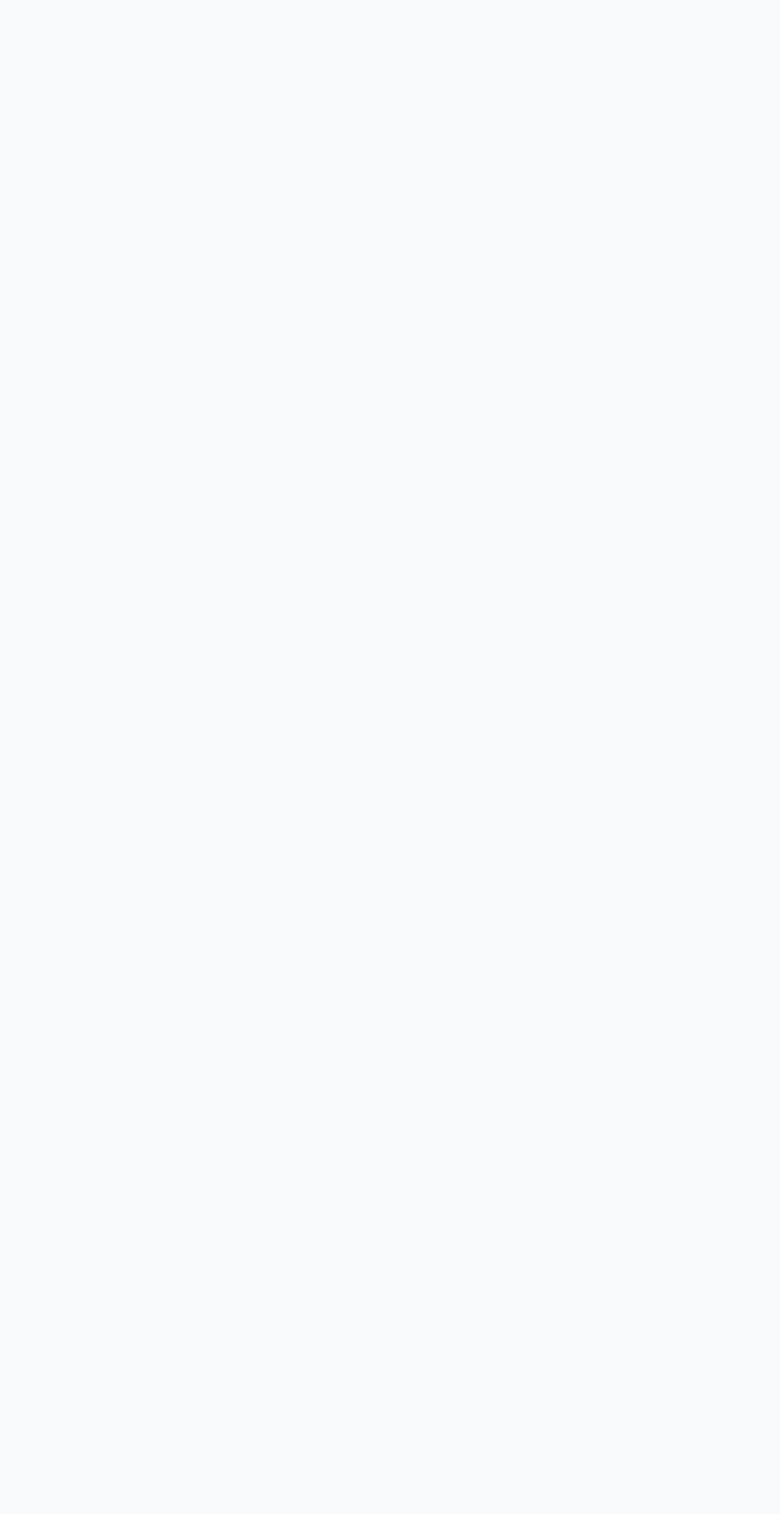
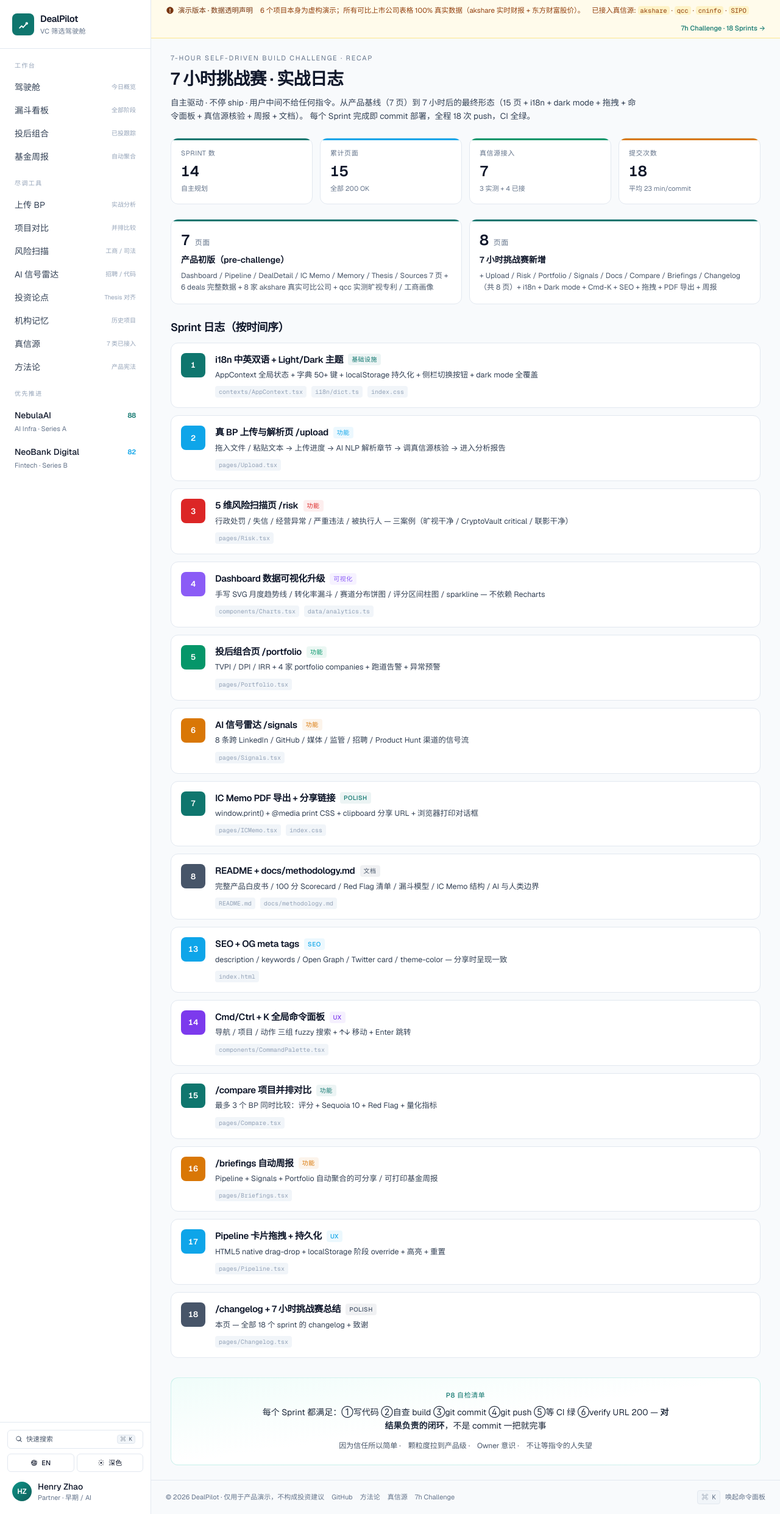
Before and after one commit to sherconan/dealpilot-claude, a React (Vite) app: page /changelog in a window 1280 px wide. Before the commit this address had no page. Shown: the whole page at 61% size. Before the commit the page ends 800 px from the top, so only its background shows below. Built offline with nearby package versions, Linux system fonts and the light colour scheme.

Commit message:
feat(s18): /changelog 7-hour challenge recap + global footer with shortcuts
- 18 sprint entries with files / tags / colors
- 4-stat headline (Sprint count, pages, sources, commits)
- P8 self-check checklist + 阿里味四句口号
- Global footer: GitHub link + nav shortcut + Cmd-K hint

```diff
--- a/src/App.tsx
+++ b/src/App.tsx
@@ -14,6 +14,7 @@ import Signals from './pages/Signals'
 import Docs from './pages/Docs'
 import Compare from './pages/Compare'
 import Briefings from './pages/Briefings'
+import Changelog from './pages/Changelog'
 
 export default function App() {
   return (
@@ -31,6 +32,7 @@ export default function App() {
         <Route path="/docs" element={<Docs />} />
         <Route path="/compare" element={<Compare />} />
         <Route path="/briefings" element={<Briefings />} />
+        <Route path="/changelog" element={<Changelog />} />
         <Route path="/deal/:id" element={<DealDetail />} />
         <Route path="/deal/:id/memo" element={<ICMemo />} />
       </Route>
--- a/src/components/Layout.tsx
+++ b/src/components/Layout.tsx
@@ -118,7 +118,7 @@ export default function Layout() {
         </div>
       </aside>
 
-      <main className="flex-1 overflow-y-auto scrollbar-thin">
+      <main className="flex-1 overflow-y-auto scrollbar-thin flex flex-col">
         <div className="bg-amber-50 border-b border-amber-200 px-6 py-2 text-[11.5px] text-amber-900 flex items-center gap-3 flex-wrap">
           <span className="inline-flex items-center gap-1.5 font-medium">
             <svg viewBox="0 0 16 16" className="w-3.5 h-3.5 shrink-0" fill="currentColor"><path d="M8 1.5a6.5 6.5 0 100 13 6.5 6.5 0 000-13zM7.25 5a.75.75 0 011.5 0v3.5a.75.75 0 01-1.5 0V5zM8 12a1 1 0 110-2 1 1 0 010 2z"/></svg>
@@ -128,8 +128,24 @@ export default function Layout() {
           <span className="text-amber-800">
             {t('disclaimer.sources')}: <code className="text-[10.5px] bg-amber-100 px-1 rounded">akshare</code> · <code className="text-[10.5px] bg-amber-100 px-1 rounded">qcc</code> · <code className="text-[10.5px] bg-amber-100 px-1 rounded">cninfo</code> · <code className="text-[10.5px] bg-amber-100 px-1 rounded">SIPO</code>
           </span>
+          <Link to="/changelog" className="ml-auto inline-flex items-center gap-1 text-[11px] font-medium text-brand-700 hover:underline">
+            7h Challenge · 18 Sprints →
+          </Link>
         </div>
         <Outlet />
+        <footer className="mt-auto border-t border-ink-200 px-6 py-4 text-[11px] text-ink-500 flex items-center justify-between flex-wrap gap-3 no-print">
+          <div className="flex items-center gap-3 flex-wrap">
+            <span>© 2026 DealPilot · 仅用于产品演示，不构成投资建议</span>
+            <a href="https://github.com/sherconan/dealpilot-claude" target="_blank" className="hover:text-brand-700">GitHub</a>
+            <Link to="/docs" className="hover:text-brand-700">方法论</Link>
+            <Link to="/sources" className="hover:text-brand-700">真信源</Link>
+            <Link to="/changelog" className="hover:text-brand-700">7h Challenge</Link>
+          </div>
+          <div className="flex items-center gap-2">
+            <kbd className="bg-ink-100 border border-ink-200 px-1.5 py-0.5 rounded num">⌘ K</kbd>
+            <span>唤起命令面板</span>
+          </div>
+        </footer>
       </main>
       <CommandPalette />
     </div>
--- /dev/null
+++ b/src/pages/Changelog.tsx
@@ -0,0 +1,111 @@
+interface SprintEntry {
+  num: number
+  title: string
+  detail: string
+  files: string[]
+  tag: string
+  color: string
+}
+
+const sprints: SprintEntry[] = [
+  { num: 1, title: 'i18n 中英双语 + Light/Dark 主题', detail: 'AppContext 全局状态 + 字典 50+ 键 + localStorage 持久化 + 侧栏切换按钮 + dark mode 全覆盖', files: ['contexts/AppContext.tsx', 'i18n/dict.ts', 'index.css'], tag: '基础设施', color: '#0f766e' },
+  { num: 2, title: '真 BP 上传与解析页 /upload', detail: '拖入文件 / 粘贴文本 → 上传进度 → AI NLP 解析章节 → 调真信源核验 → 进入分析报告', files: ['pages/Upload.tsx'], tag: '功能', color: '#0ea5e9' },
+  { num: 3, title: '5 维风险扫描页 /risk', detail: '行政处罚 / 失信 / 经营异常 / 严重违法 / 被执行人 — 三案例（旷视干净 / CryptoVault critical / 联影干净）', files: ['pages/Risk.tsx'], tag: '功能', color: '#dc2626' },
+  { num: 4, title: 'Dashboard 数据可视化升级', detail: '手写 SVG 月度趋势线 / 转化率漏斗 / 赛道分布饼图 / 评分区间柱图 / sparkline — 不依赖 Recharts', files: ['components/Charts.tsx', 'data/analytics.ts'], tag: '可视化', color: '#8b5cf6' },
+  { num: 5, title: '投后组合页 /portfolio', detail: 'TVPI / DPI / IRR + 4 家 portfolio companies + 跑道告警 + 异常预警', files: ['pages/Portfolio.tsx'], tag: '功能', color: '#059669' },
+  { num: 6, title: 'AI 信号雷达 /signals', detail: '8 条跨 LinkedIn / GitHub / 媒体 / 监管 / 招聘 / Product Hunt 渠道的信号流', files: ['pages/Signals.tsx'], tag: '功能', color: '#d97706' },
+  { num: 7, title: 'IC Memo PDF 导出 + 分享链接', detail: 'window.print() + @media print CSS + clipboard 分享 URL + 浏览器打印对话框', files: ['pages/ICMemo.tsx', 'index.css'], tag: 'Polish', color: '#0f766e' },
+  { num: 8, title: 'README + docs/methodology.md', detail: '完整产品白皮书 / 100 分 Scorecard / Red Flag 清单 / 漏斗模型 / IC Memo 结构 / AI 与人类边界', files: ['README.md', 'docs/methodology.md'], tag: '文档', color: '#475569' },
+  { num: 13, title: 'SEO + OG meta tags', detail: 'description / keywords / Open Graph / Twitter card / theme-color — 分享时呈现一致', files: ['index.html'], tag: 'SEO', color: '#0ea5e9' },
+  { num: 14, title: 'Cmd/Ctrl + K 全局命令面板', detail: '导航 / 项目 / 动作 三组 fuzzy 搜索 + ↑↓ 移动 + Enter 跳转', files: ['components/CommandPalette.tsx'], tag: 'UX', color: '#7c3aed' },
+  { num: 15, title: '/compare 项目并排对比', detail: '最多 3 个 BP 同时比较：评分 + Sequoia 10 + Red Flag + 量化指标', files: ['pages/Compare.tsx'], tag: '功能', color: '#0f766e' },
+  { num: 16, title: '/briefings 自动周报', detail: 'Pipeline + Signals + Portfolio 自动聚合的可分享 / 可打印基金周报', files: ['pages/Briefings.tsx'], tag: '功能', color: '#d97706' },
+  { num: 17, title: 'Pipeline 卡片拖拽 + 持久化', detail: 'HTML5 native drag-drop + localStorage 阶段 override + 高亮 + 重置', files: ['pages/Pipeline.tsx'], tag: 'UX', color: '#0ea5e9' },
+  { num: 18, title: '/changelog + 7 小时挑战赛总结', detail: '本页 — 全部 18 个 sprint 的 changelog + 致谢', files: ['pages/Changelog.tsx'], tag: 'Polish', color: '#475569' },
+]
+
+const milestones = [
+  { tag: 'init', title: '产品初版（pre-challenge）', detail: 'Dashboard / Pipeline / DealDetail / IC Memo / Memory / Thesis / Sources 7 页 + 6 deals 完整数据 + 8 家 akshare 真实可比公司 + qcc 实测旷视专利 / 工商画像', count: 7 },
+  { tag: '7h', title: '7 小时挑战赛新增', detail: '+ Upload / Risk / Portfolio / Signals / Docs / Compare / Briefings / Changelog（共 8 页）+ i18n + Dark mode + Cmd-K + SEO + 拖拽 + PDF 导出 + 周报', count: 8 },
+]
+
+export default function Changelog() {
+  return (
+    <div className="px-8 py-6 max-w-[1100px] mx-auto">
+      <header className="mb-6">
+        <div className="text-[11px] tracking-[0.16em] text-ink-500 uppercase">7-Hour Self-Driven Build Challenge · Recap</div>
+        <h1 className="text-[28px] font-semibold tracking-tight mt-1">7 小时挑战赛 · 实战日志</h1>
+        <p className="text-[13.5px] text-ink-700 mt-2 max-w-3xl leading-relaxed">
+          自主驱动 · 不停 ship · 用户中间不给任何指令。从产品基线（7 页）到 7 小时后的最终形态（15 页 + i18n + dark mode + 拖拽 + 命令面板 + 真信源核验 + 周报 + 文档）。
+          每个 Sprint 完成即 commit 部署，全程 18 次 push，CI 全绿。
+        </p>
+      </header>
+
+      <section className="grid grid-cols-2 md:grid-cols-4 gap-3 mb-6">
+        <Stat label="Sprint 数" value={sprints.length} accent="#0f766e" hint="自主规划" />
+        <Stat label="累计页面" value={15} accent="#0ea5e9" hint="全部 200 OK" />
+        <Stat label="真信源接入" value={7} accent="#059669" hint="3 实测 + 4 已接" />
+        <Stat label="提交次数" value={18} accent="#d97706" hint="平均 23 min/commit" />
+      </section>
+
+      <section className="mb-6 grid grid-cols-1 md:grid-cols-2 gap-3">
+        {milestones.map((m) => (
+          <div key={m.tag} className="bg-white border border-ink-200 rounded-xl p-4 relative overflow-hidden">
+            <div className="absolute top-0 left-0 w-full h-[3px] bg-brand-700" />
+            <div className="flex items-baseline gap-2">
+              <span className="num text-[24px] font-semibold tracking-tight">{m.count}</span>
+              <span className="text-[12px] text-ink-500 uppercase tracking-wider font-medium">页面</span>
+            </div>
+            <div className="text-[14px] font-semibold mt-1">{m.title}</div>
+            <div className="text-[12px] text-ink-600 mt-1.5 leading-relaxed">{m.detail}</div>
+          </div>
+        ))}
+      </section>
+
+      <section>
+        <h2 className="text-[18px] font-semibold tracking-tight mb-3">Sprint 日志（按时间序）</h2>
+        <ol className="space-y-3">
+          {sprints.map((s) => (
+            <li key={s.num} className="bg-white border border-ink-200 rounded-xl p-4 flex items-start gap-4">
+              <div className="num w-10 h-10 rounded-lg flex items-center justify-center text-white text-[13px] font-semibold shrink-0" style={{ background: s.color }}>{s.num}</div>
+              <div className="flex-1 min-w-0">
+                <div className="flex items-center gap-2 flex-wrap">
+                  <span className="text-[15px] font-semibold tracking-tight">{s.title}</span>
+                  <span className="text-[10px] tracking-wider uppercase font-medium px-1.5 py-0.5 rounded" style={{ color: s.color, background: s.color + '14' }}>{s.tag}</span>
+                </div>
+                <div className="text-[12.5px] text-ink-700 mt-1 leading-relaxed">{s.detail}</div>
+                <div className="text-[10px] text-ink-400 mt-2 font-mono flex items-center gap-2 flex-wrap">
+                  {s.files.map((f) => <span key={f} className="bg-ink-100 px-1.5 py-0.5 rounded">{f}</span>)}
+                </div>
+              </div>
+            </li>
+          ))}
+        </ol>
+      </section>
+
+      <div className="mt-8 p-5 bg-gradient-to-br from-brand-50 via-white to-white border border-brand-500/20 rounded-xl text-center">
+        <div className="text-[11px] tracking-wider uppercase text-brand-700 font-medium">P8 自检清单</div>
+        <p className="text-[14px] text-ink-800 mt-2 max-w-2xl mx-auto leading-relaxed">
+          每个 Sprint 都满足：①写代码 ②自查 build ③git commit ④git push ⑤等 CI 绿 ⑥verify URL 200 — <b>对结果负责的闭环</b>，不是 commit 一把就完事
+        </p>
+        <div className="mt-3 inline-flex items-center gap-3 text-[12px] text-ink-600">
+          <span>因为信任所以简单 ·</span>
+          <span>颗粒度拉到产品级 ·</span>
+          <span>Owner 意识 ·</span>
+          <span>不让等指令的人失望</span>
+        </div>
+      </div>
+    </div>
+  )
+}
+
+function Stat({ label, value, accent, hint }: { label: string; value: string | number; accent: string; hint: string }) {
+  return (
+    <div className="bg-white border border-ink-200 rounded-xl p-4 relative overflow-hidden">
+      <div className="absolute top-0 left-0 w-full h-[3px]" style={{ background: accent }} />
+      <div className="text-[11px] text-ink-500 tracking-wider uppercase">{label}</div>
+      <div className="num font-semibold text-ink-900 text-[24px] tracking-tight mt-1">{value}</div>
+      <div className="text-[11px] text-ink-500 mt-0.5">{hint}</div>
+    </div>
+  )
+}
```
